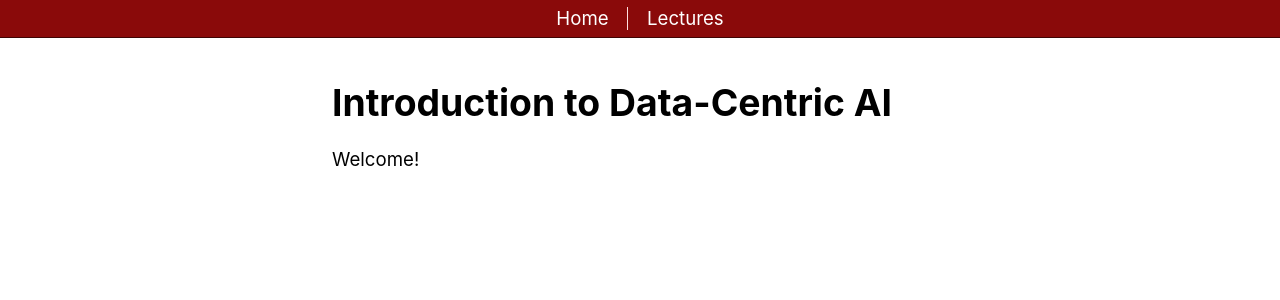
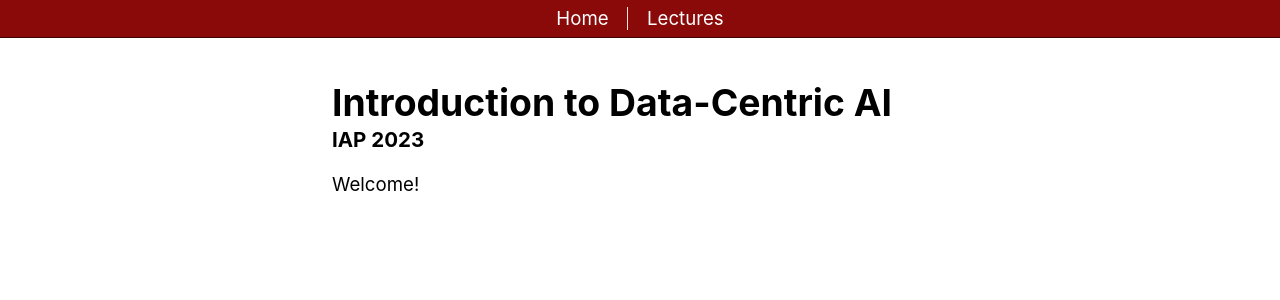
Before and after one commit to dcai-course/dcai-course, a Jekyll site: the page built from index.md, in a window 1280 px wide. Shown: the top 300 px of the page. Built offline with Jekyll 4.4.1, drawn with Linux system fonts in a browser that asks for light colours.

Commit message:
Add subtitle

```diff
--- a/_layouts/page.html
+++ b/_layouts/page.html
@@ -2,6 +2,7 @@
 layout: default
 ---
 
-<h1 class="title">{{ page.title }}{% if page.subtitle %} <span class="subtitle">{{ page.subtitle }}</span>{% endif %}</h1>
+<h1 class="title">{{ page.title }}</h1>
+{% if page.subtitle %}<h2 class="subtitle">{{ page.subtitle }}</h2>{% endif %}
 
 {{ content }}
--- a/index.md
+++ b/index.md
@@ -1,6 +1,7 @@
 ---
 layout: page
 title: Introduction to Data-Centric AI
+subtitle: IAP 2023
 ---
 
 Welcome!
--- a/static/css/main.css
+++ b/static/css/main.css
@@ -166,6 +166,10 @@ hr {
   font-size: 2rem;
 }
 
+.subtitle {
+  margin-top: -1rem;
+}
+
 .small {
   font-size: 0.75rem;
 }
```
